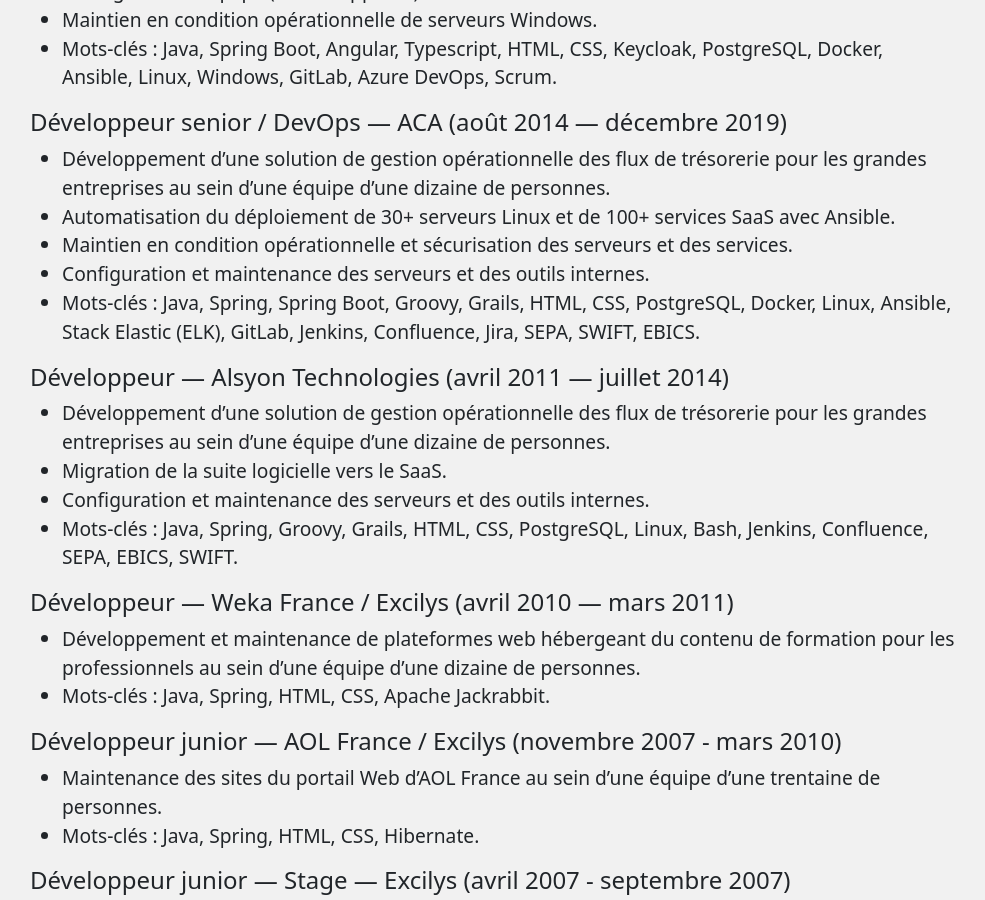
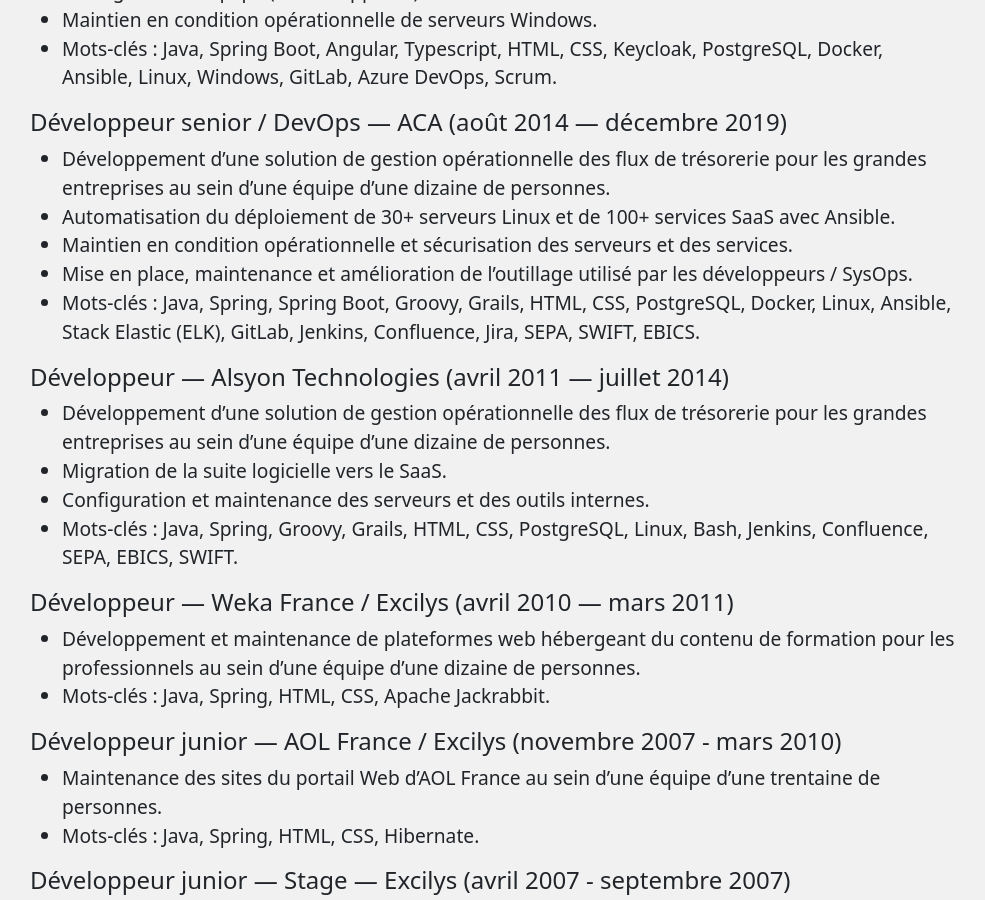
Before and after one commit to marcwrobel/marcwrobel.github.io, a Jekyll site: the page built from a-propos.md, in a window 1280 px wide and 900 px high, scrolled down 503 px. Shown: the whole window, without its empty margins (147-1132 px from the left). Built offline with Jekyll 4.4.1, drawn with Linux system fonts in a browser that asks for light colours.

Commit message:
Amélioration de l'expériences ACA sur la page 'À propos'

```diff
--- a/a-propos.md
+++ b/a-propos.md
@@ -30,7 +30,7 @@
   entreprises au sein d'une équipe d'une dizaine de personnes.
 - Automatisation du déploiement de 30+ serveurs Linux et de 100+ services SaaS avec Ansible.
 - Maintien en condition opérationnelle et sécurisation des serveurs et des services.
-- Configuration et maintenance des serveurs et des outils internes.
+- Mise en place, maintenance et amélioration de l'outillage utilisé par les développeurs / SysOps.
 - Mots-clés : Java, Spring, Spring Boot, Groovy, Grails, HTML, CSS, PostgreSQL, Docker, Linux,
   Ansible, Stack Elastic (ELK), GitLab, Jenkins, Confluence, Jira, SEPA, SWIFT, EBICS.
 
```
